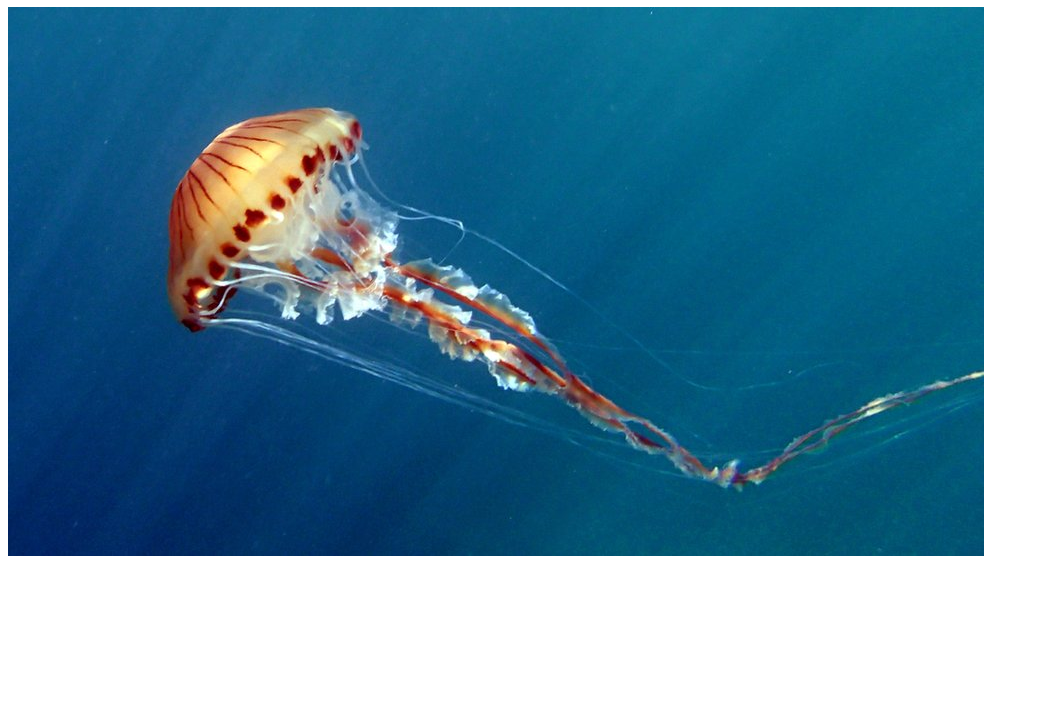
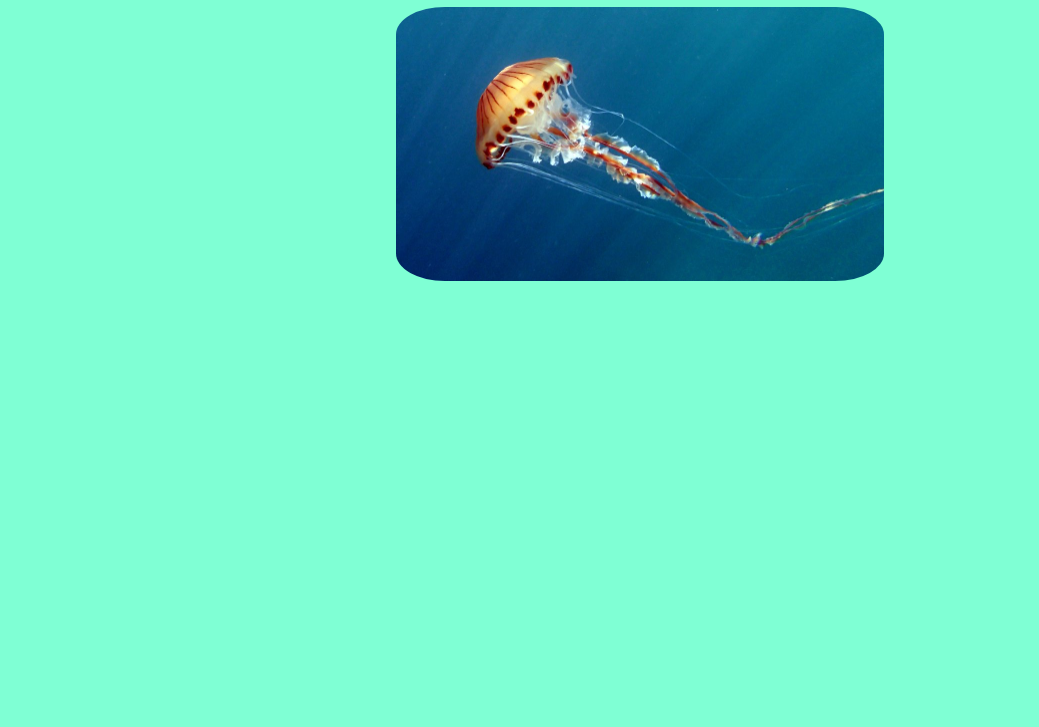
Before and after one commit to ArianaMud/Arianas-Domain, a plain HTML site: page Index.html in a window 1280 px wide. Shown: the part 73-800 px from the top of the page, without its empty margins (0-1039 px from the left). Drawn offline with Linux system fonts and the light colour scheme.

Commit message:
Added STYLE

```diff
--- a/Index.html
+++ b/Index.html
@@ -1,13 +1,12 @@
 <!DOCTYPE html>
 <html>
     <head>
-        <title>Scool website</title>
+        <title>Ocean fax</title>
     <meta charset="UTF-8">
    <link rel="stylesheet" href="styles.css"/>
-   <title>cool website</title>
     </head>
     <body>
         <h1>I am an amazing coder</h1>
-   <img src="_90559777_compasstimgray2013.jpg" class-="Jellyfishpic"/>
+   <img src="_90559777_compasstimgray2013.jpg" class="Jellyfishpic"/>
     </body>
 </html>
--- a/styles.css
+++ b/styles.css
@@ -1,11 +1,10 @@
 body
 {
-    background-color:aquamarine
-    text-align center;
+    background-color:aquamarine;
+    text-align: center;
 }
-.Jellyfishpic
-{
-    width : 240px;
-    height: 240px;
+.Jellyfishpic {
+    width : 488px;
+    height: 274.5px;
     border-radius: 10%;
 }
```
